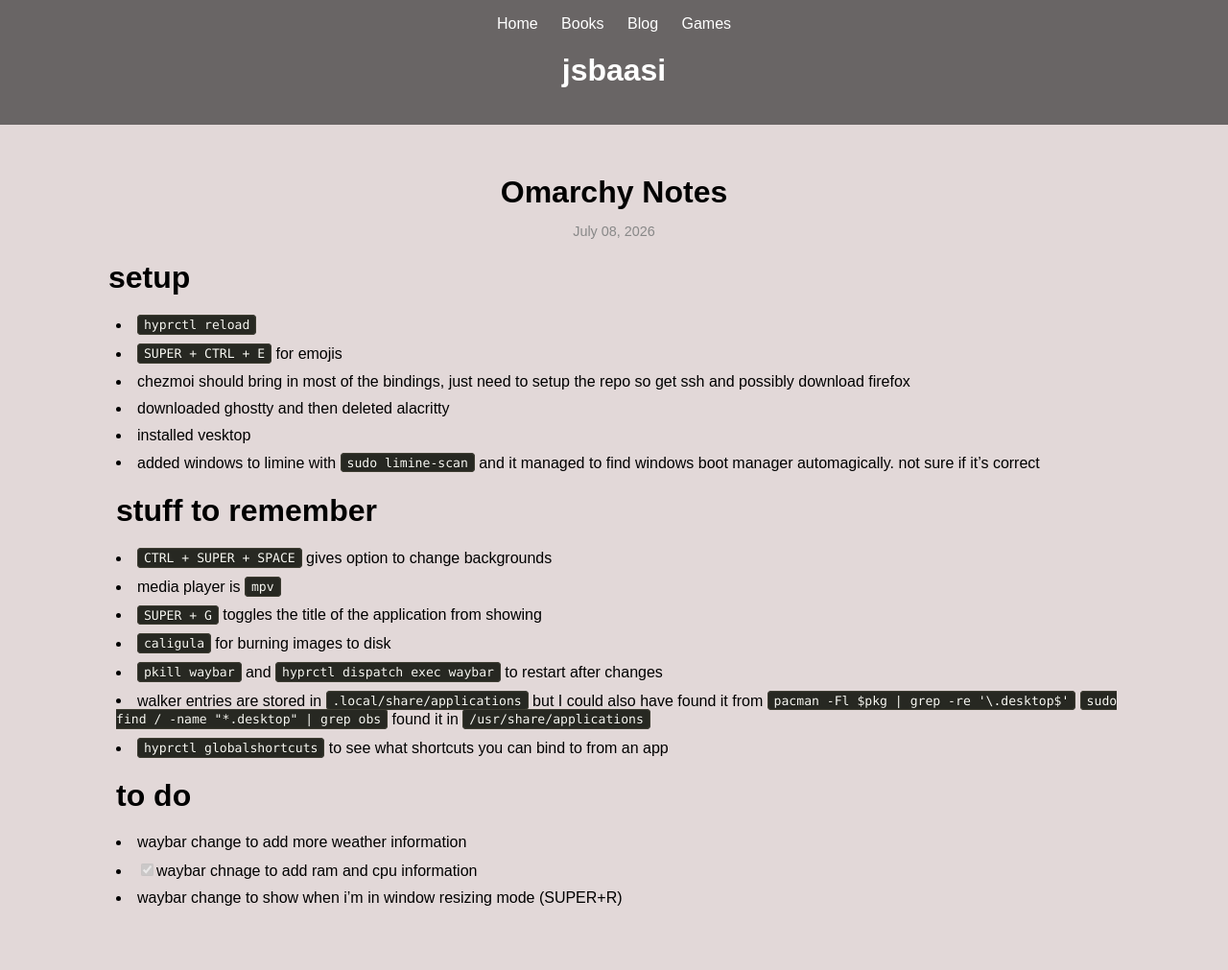
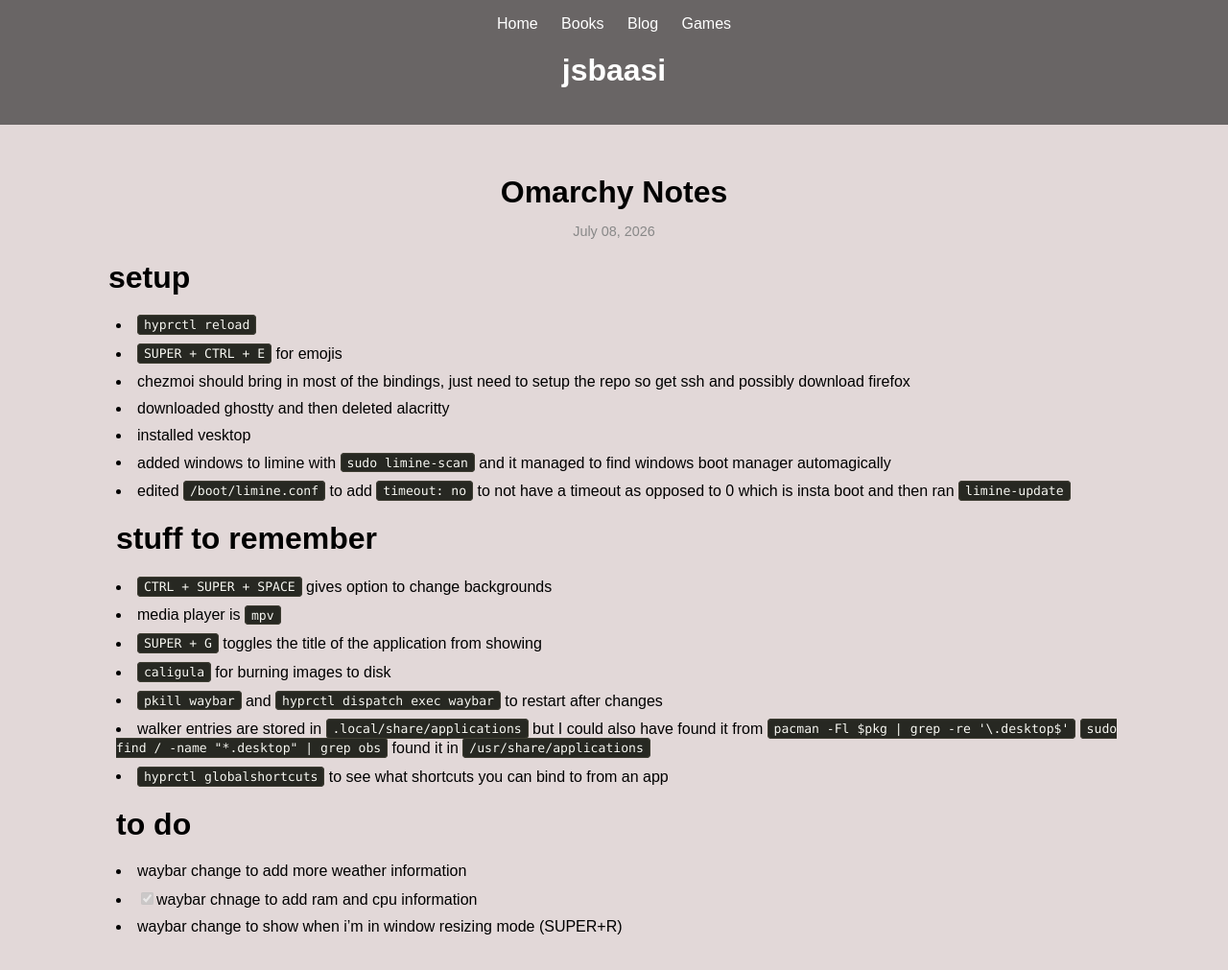
Before and after one commit to jsbaasi/jsbaasi.github.io, a Jekyll site: the page built from _posts/2026-07-08-omarchy-notes.md, in a window 1280 px wide. Shown: the whole page at 96% size. Built offline with Jekyll 4.4.1, drawn with Linux system fonts in a browser that asks for light colours; before the commit the page ends 981 px from its top, so only the background shows below that.

Commit message:
vault backup: 2026-07-18 13:32:08

```diff
--- a/_posts/2026-07-08-omarchy-notes.md
+++ b/_posts/2026-07-08-omarchy-notes.md
@@ -11,7 +11,8 @@ permalink: /omarchy-notes/
 - chezmoi should bring in most of the bindings, just need to setup the repo so get ssh and possibly download firefox
 - downloaded ghostty and then deleted alacritty
 - installed vesktop
-- added windows to limine with `sudo limine-scan` and it managed to find windows boot manager automagically. not sure if it's correct
+- added windows to limine with `sudo limine-scan` and it managed to find windows boot manager automagically
+- edited `/boot/limine.conf` to add `timeout: no` to not have a timeout as opposed to 0 which is insta boot and then ran `limine-update`
 # stuff to remember
 - `CTRL + SUPER + SPACE` gives option to change backgrounds
 - media player is `mpv`
```
